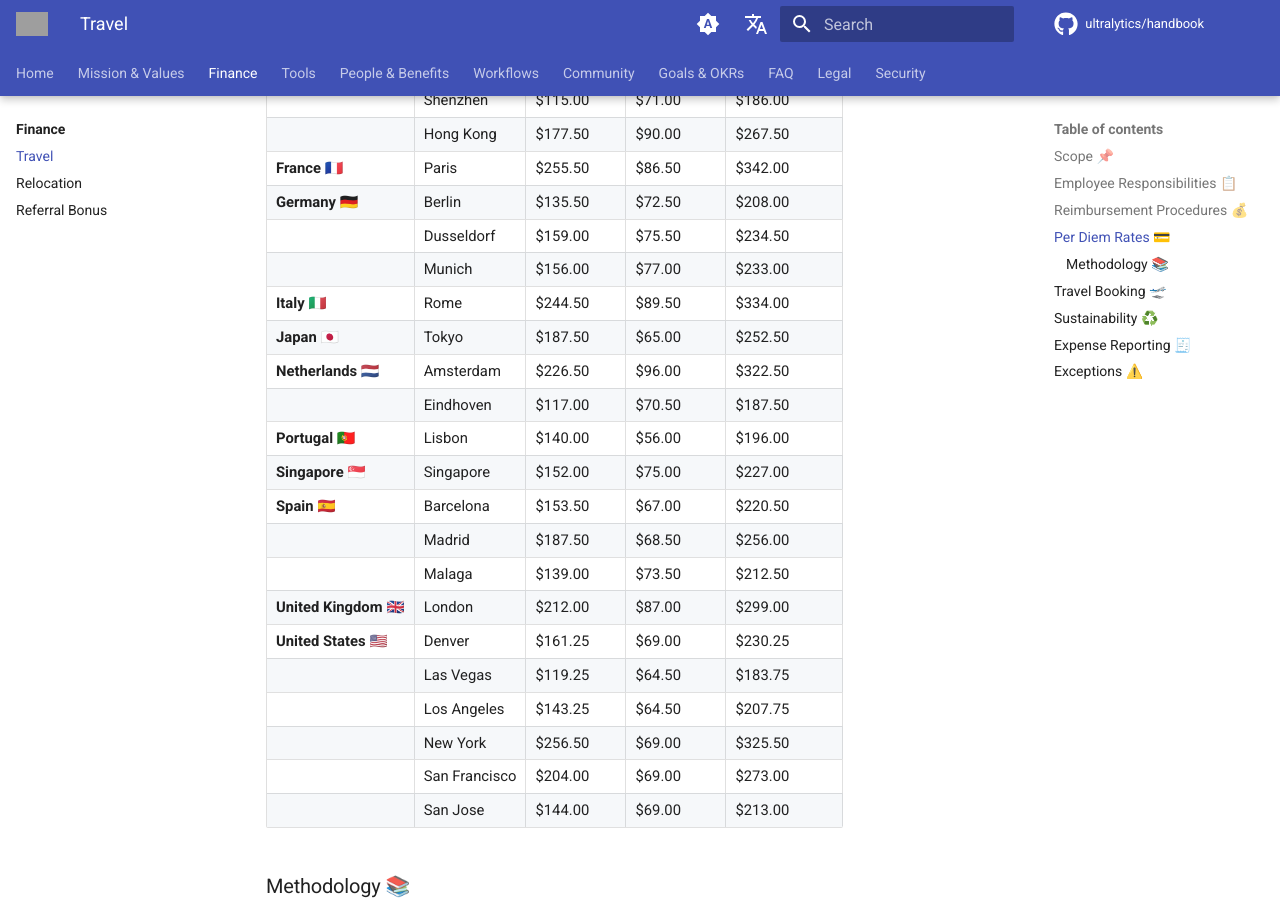
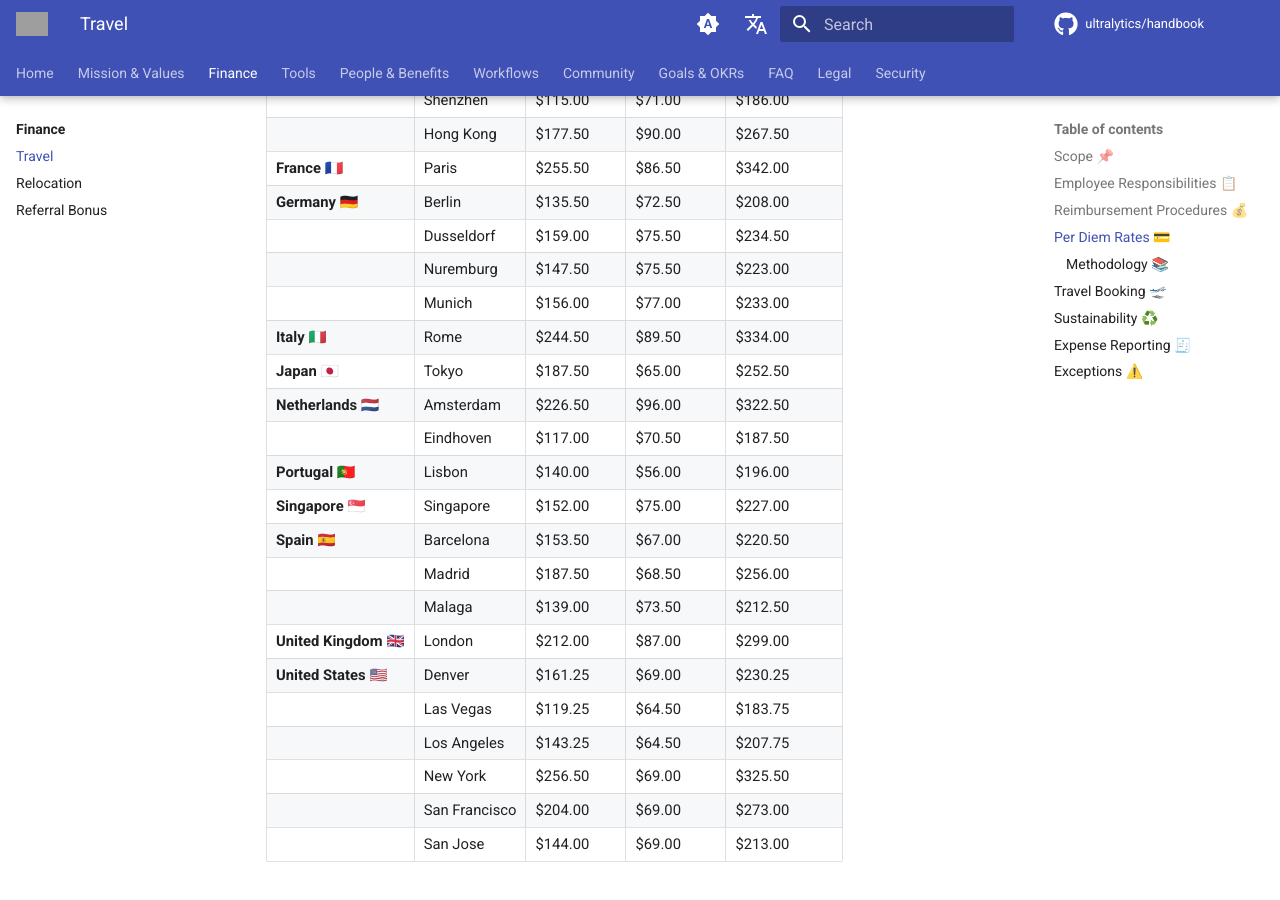
Before and after one commit to ultralytics/handbook, an MkDocs documentation site: the page built from docs/en/finance/travel.md, in a window 1280 px wide and 900 px high, scrolled down 2490 px. Built offline with MkDocs 1.6.1 and Material for MkDocs 9.7.7, drawn with Linux system fonts in a browser that asks for light colours; comment, search, counter and statistics services are not loaded; grey boxes are pictures that could not be loaded.

Commit message:
Update travel.md
Signed-off-by: zinnialp <zinnia@ultralytics.com>

```diff
--- a/docs/en/finance/travel.md
+++ b/docs/en/finance/travel.md
@@ -92,6 +92,7 @@ Employees traveling for business will receive a daily per diem allowance based o
 | **France 🇫🇷**         | Paris         | $255.50 | $86.50 | $342.00        |
 | **Germany 🇩🇪**        | Berlin        | $135.50 | $72.50 | $208.00        |
 |                       | Dusseldorf    | $159.00 | $75.50 | $234.50        |
+|                       | Nuremburg     | $147.50 | $75.50 | $223.00        |
 |                       | Munich        | $156.00 | $77.00 | $233.00        |
 | **Italy 🇮🇹**          | Rome          | $244.50 | $89.50 | $334.00        |
 | **Japan 🇯🇵**          | Tokyo         | $187.50 | $65.00 | $252.50        |
```
